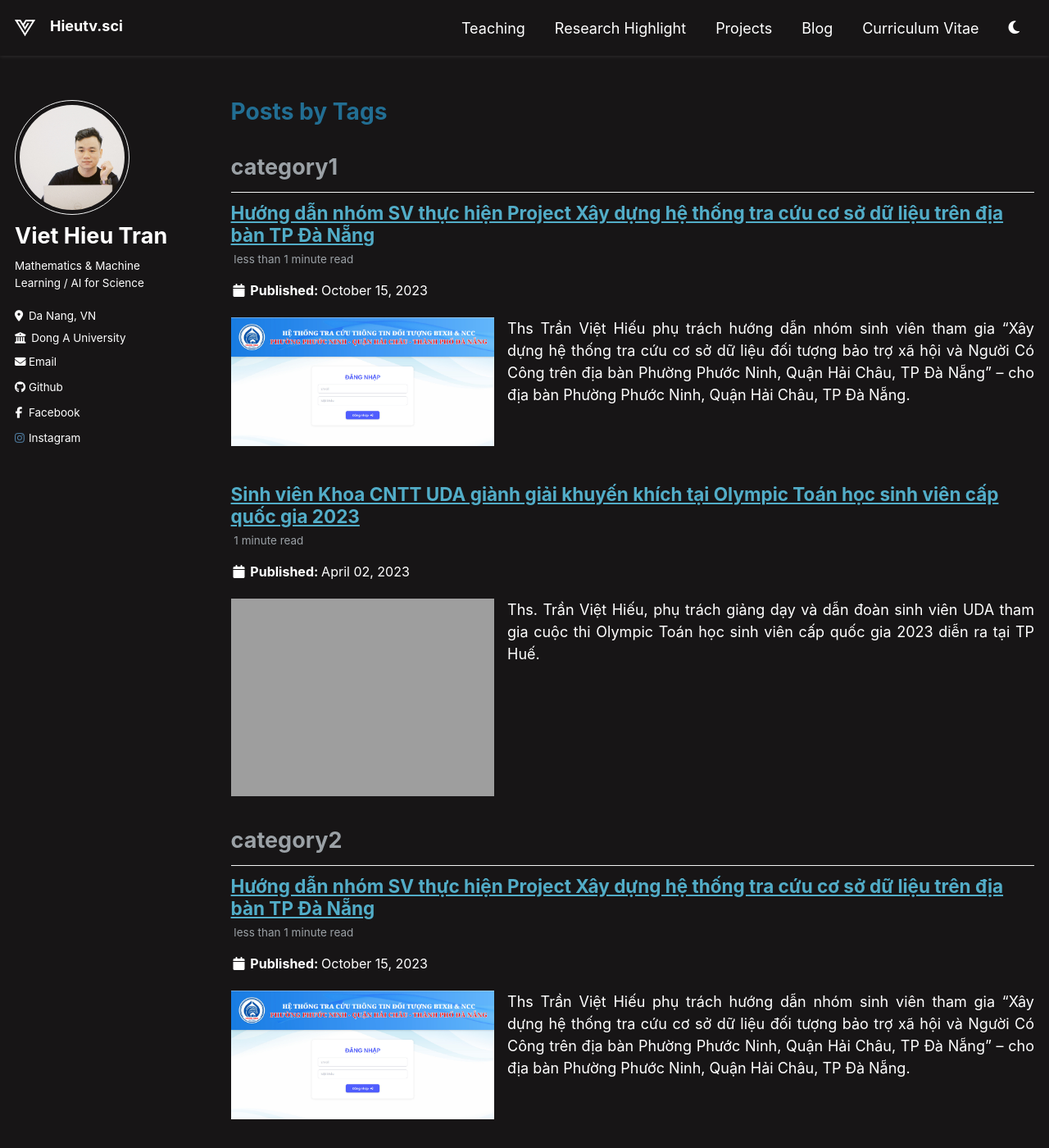
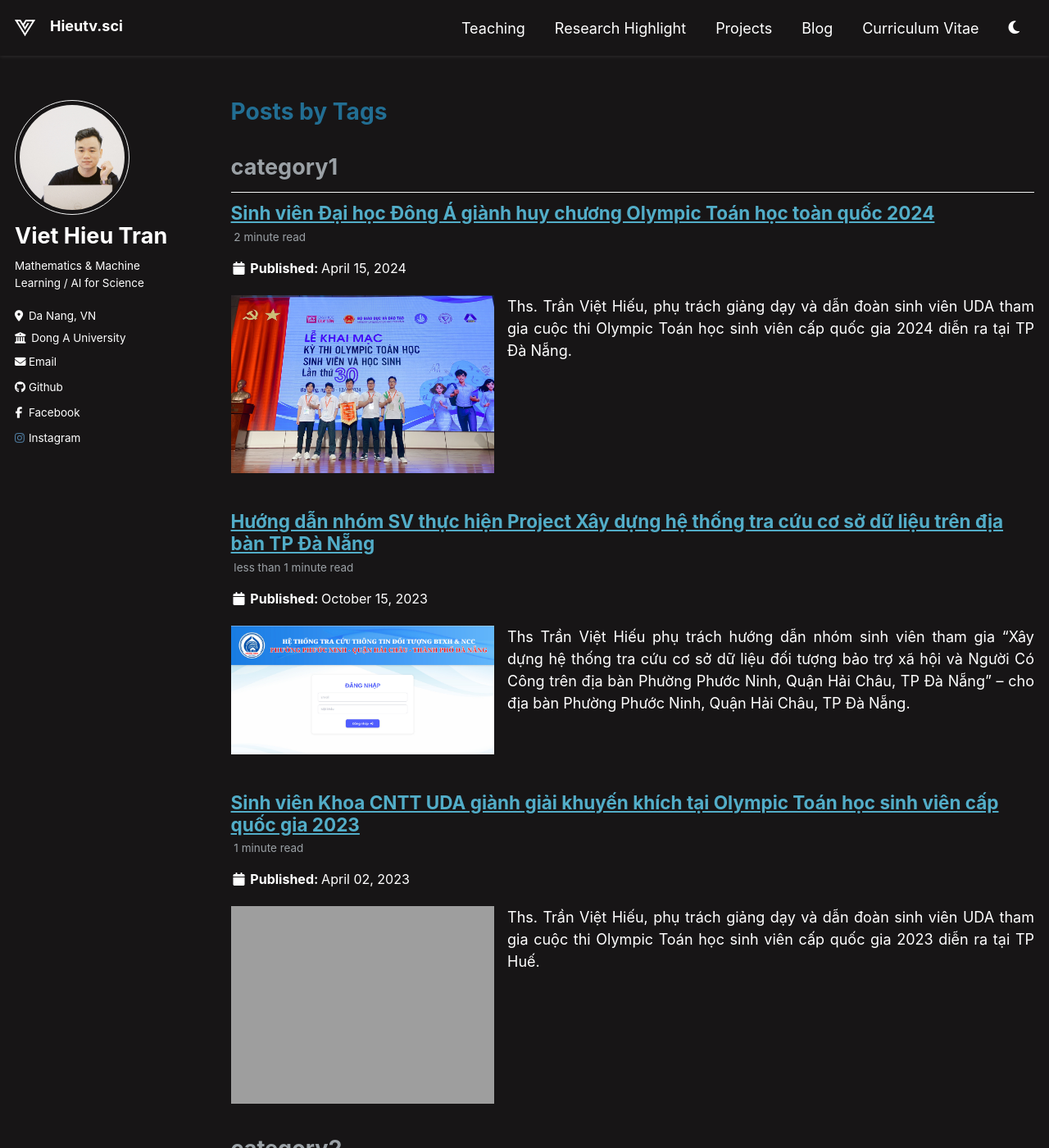
Before and after one commit to hieutv-sci/hieutv-sci.github.io, a Jekyll site: the page built from _pages/tag-archive.html, in a window 1280 px wide and 1400 px high. Shown: the whole window at 82% size. Built offline with Jekyll 4.4.1, drawn with Linux system fonts in a browser that asks for light colours; some of the changed text lies outside the part shown.

Commit message:
update: 2024-04-15-olypmic-toan-2024

```diff
--- a/Gemfile
+++ b/Gemfile
@@ -4,7 +4,7 @@ require 'em/pure_ruby'
 # When you want to use a different version, change it below, save the
 # file and run `bundle install`. Run Jekyll with `bundle exec`, like so:
 #
-#     bundle exec jekyll serve
+#     bundle exec jekyll serve --watch
 #
 # This will help ensure the proper Jekyll version is running.
 # Happy Jekylling!
--- /dev/null
+++ b/_posts/2024-04-15-olypmic-toan-2024.md
@@ -0,0 +1,37 @@
+---
+title: 'Sinh viên Đại học Đông Á giành huy chương Olympic Toán học toàn quốc 2024'
+excerpt: 'Ths. Trần Việt Hiếu, phụ trách giảng dạy và dẫn đoàn sinh viên UDA tham gia cuộc thi Olympic Toán học sinh viên cấp quốc gia 2024 diễn ra tại TP Đà Nẵng.'
+date: 2024-04-15
+permalink: /posts/2024/04/olympic-toan-2024/
+thumbnail: /images/posts/olympic-toan-2024/(3).jpg
+banner: /images/posts/olympic-toan-2024/(3).jpg
+comments: true
+tags:
+  - cool posts
+  - category1
+  - category2
+---
+
+<div align="center" style="margin-bottom: 16px">
+  <img src="/images/posts/olympic-toan-2024/(3).jpg" width="70%"/>
+</div>
+
+Kỳ thi Olympic Toán học được diễn ra với hai khối: khối phổ thông và khối đại học. Riêng khối đại học được tổ chức trực tiếp tại Đà Nẵng từ ngày 8-13/4 với sự tham gia của 95 trường đại học, học viện trên cả nước. Cụ thể, có 699 sinh viên với 807 lượt thi tại hai môn Đại số và Giải tích. Mỗi trường đại học, học viện tham gia dự thi ở một trong hai bảng: bảng A và bảng B.
+
+Tại bảng B - Bộ môn Đại số, bạn Vương Đình Quốc Hiệp – sinh viên năm 2 khoa Công nghệ thông tin Đại học Đông Á đã xuất sắc giành giải Ba chung cuộc. Đây là kết quả của quá trình ôn luyện đầy nỗ lực của sinh viên và sự đồng hành của giảng viên hướng dẫn, tiếp tục ghi dấu vào bảng vàng thành tích của sinh viên Đại học Đông Á năm 2024.
+
+<div align="center" style="margin-bottom: 16px">
+  <img src="/images/posts/olympic-toan-2024/(4).jpg" width="70%"/>
+</div>
+
+Hiện là lớp trưởng lớp IT22D, Vương Đình Quốc Hiệp được nhắc đến là một sinh viên tiêu biểu trong các hoạt động học tập và rèn luyện. Tại Lễ Khai giảng năm học 2022-2023, Hiệp cũng nằm trong số các tân sinh viên tiêu biểu của khóa 22 được vinh danh và nhận suất học bổng bán phần (50% học phí toàn khóa) từ Quỹ học bổng Hoa Anh Đào của Đại học Đông Á. Tiếp tục giữ vững phong độ học tập, Hiệp hoàn thành năm nhất đại học với danh hiệu "Sinh viên Giỏi".
+
+<div align="center" style="margin-bottom: 16px">
+  <img src="/images/posts/olympic-toan-2024/(1).jpg" width="70%"/>
+</div>
+
+Được biết, kỳ thi Olympic Toán học sinh viên và học sinh toàn quốc là kỳ thi uy tín do Hội Toán học Việt Nam, Bộ Giáo dục & Đào tạo phối hợp cùng các đơn vị tổ chức. Cuộc thi được diễn ra hằng năm, góp phần nâng cao chất lượng dạy và học cũng như khơi dậy niềm đam mê Toán học trong cộng đồng học sinh, sinh viên Việt Nam.
+
+Với cơ hội tham gia một sân chơi học thuật như Olympic Toán, sinh viên Đại học Đông Á có thêm "kênh" trải nghiệm những thử thách đầy thú vị bên cạnh giao lưu, gặp gỡ với các bạn sinh viên, học sinh trên toàn quốc.
+
+Năm trước, tại kỳ thi Olympic Toán học sinh viên, học sinh toàn quốc 2023, Đoàn Đại Hưng – sinh viên khóa 21 Công nghệ thông tin cũng mang về giải Khuyến khích.
```
Also changed, not shown: _pages/about.md (+3 -3 lines), _posts/2023-04-02-olypmic-toan-2023.md (+0 -1 lines), images/posts/olympic-toan-2024/(1).jpg (added), images/posts/olympic-toan-2024/(3).jpg (added), images/posts/olympic-toan-2024/(4).jpg (added), images/posts/olympic-toan-2024/(5).jpg (added), 1 other file.
